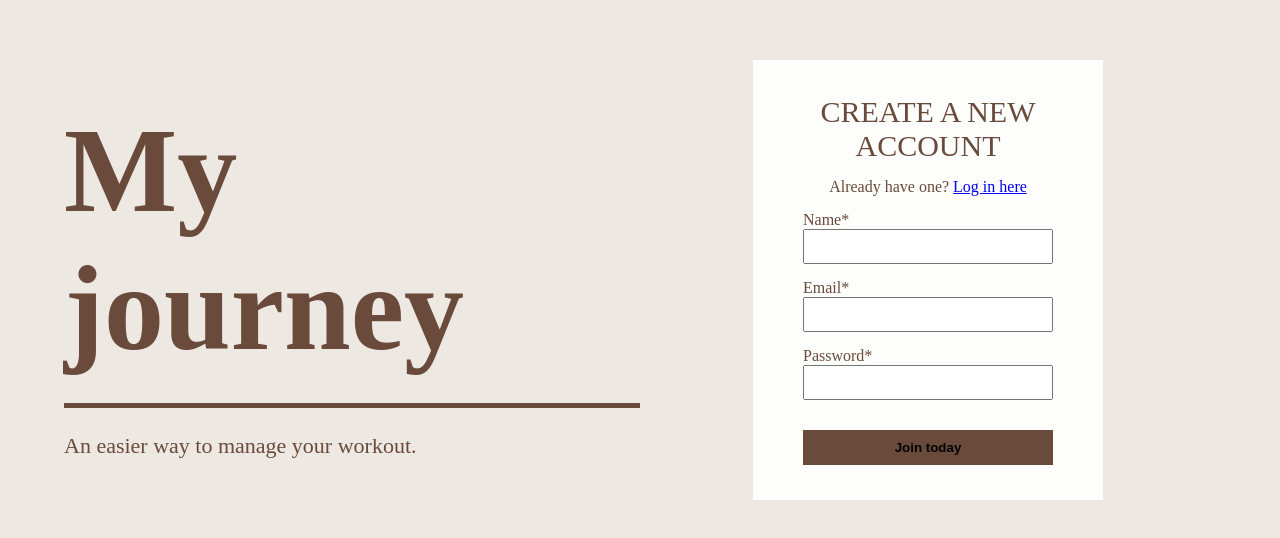
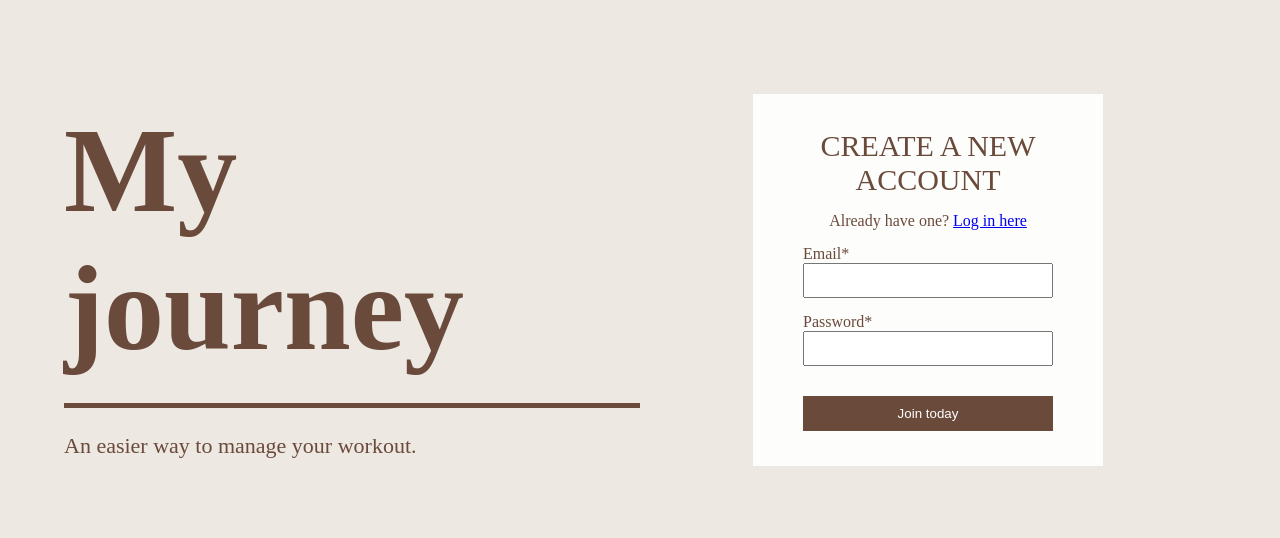
Before and after one commit to haingo-raz/MyJourney, a React (Create React App) app: page /signup in a window 1280 px wide. Shown: the part 120-658 px from the top of the page. Built offline with nearby package versions, Linux system fonts and the light colour scheme.

Commit message:
Sign up // implement account creation feature

```diff
--- a/src/components/Forms/SignUpForm.js
+++ b/src/components/Forms/SignUpForm.js
@@ -1,26 +1,46 @@
-import React from 'react';
-import { Link } from 'react-router-dom';
+import React, { useState } from 'react';
+import { Link, useNavigate } from 'react-router-dom';
 import './Form.scss';
+import axios from 'axios';
 
 function SignUpForm() {
+    const [email, setEmail] = useState("");
+    const [password, setPassword] = useState("");
+    const [feedback, setFeedback] = useState("");
+
+    const navigate = useNavigate();
+
+    function handleSubmit(e) {
+        e.preventDefault();
+        axios.post('http://localhost:8080/signup', {
+            email: email,
+            password: password
+        })
+        .then(res => {
+            if (res.data === "Success") {
+                setFeedback("Account created successfully. You can now log in")
+                navigate('/')
+            } else {
+                setFeedback("An error occurred while creating your account. Please try again.")
+            }
+        })
+        .catch(err => console.log(err))
+    }
 
     return (
-        <form className="accountForm">
+        <form className="accountForm" onSubmit={handleSubmit}>
             <h1 className="formTitle">CREATE A NEW ACCOUNT</h1>
             <p>Already have one? <Link to="/">Log in here</Link></p>
             <div className="formSection">
-                <p className="formLabel">Name<span>*</span></p>
-                <input type="text" name="loginName"/>
-            </div>
-            <div className="formSection">
                 <p className="formLabel">Email<span>*</span></p>
-                <input type="email" name="loginEmail"/>
+                <input type="email" name="loginEmail" onChange={e => setEmail(e.target.value)} required/>
             </div>
             <div className="formSection">
                 <p className="formLabel">Password<span>*</span></p>
-                <input type="password" name="loginPass"/>
+                <input type="password" name="loginPass" onChange={e => setPassword(e.target.value)} required/>
             </div>
-            <button className="formButton"><Link to="/home"><b>Join today</b></Link></button>
+            <button className="formButton" type="submit">Join today</button>
+            {feedback && <p>{feedback}</p>}
         </form>
     );
 }
```
